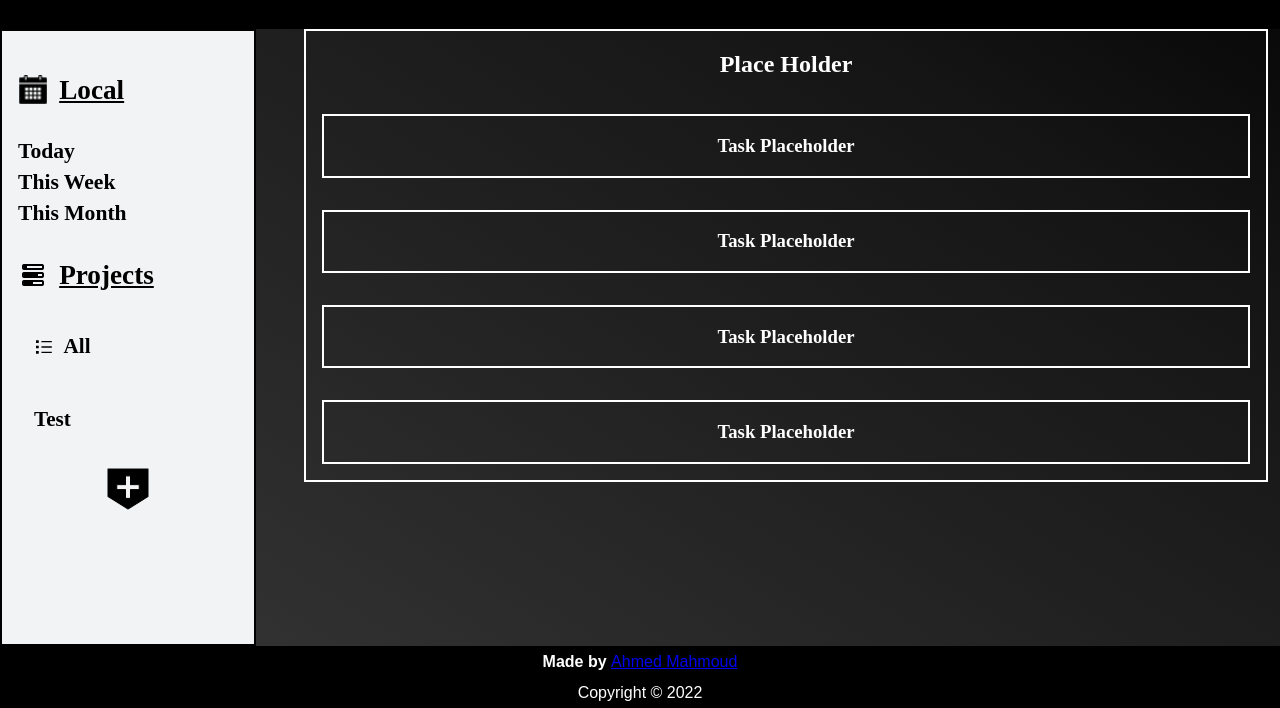
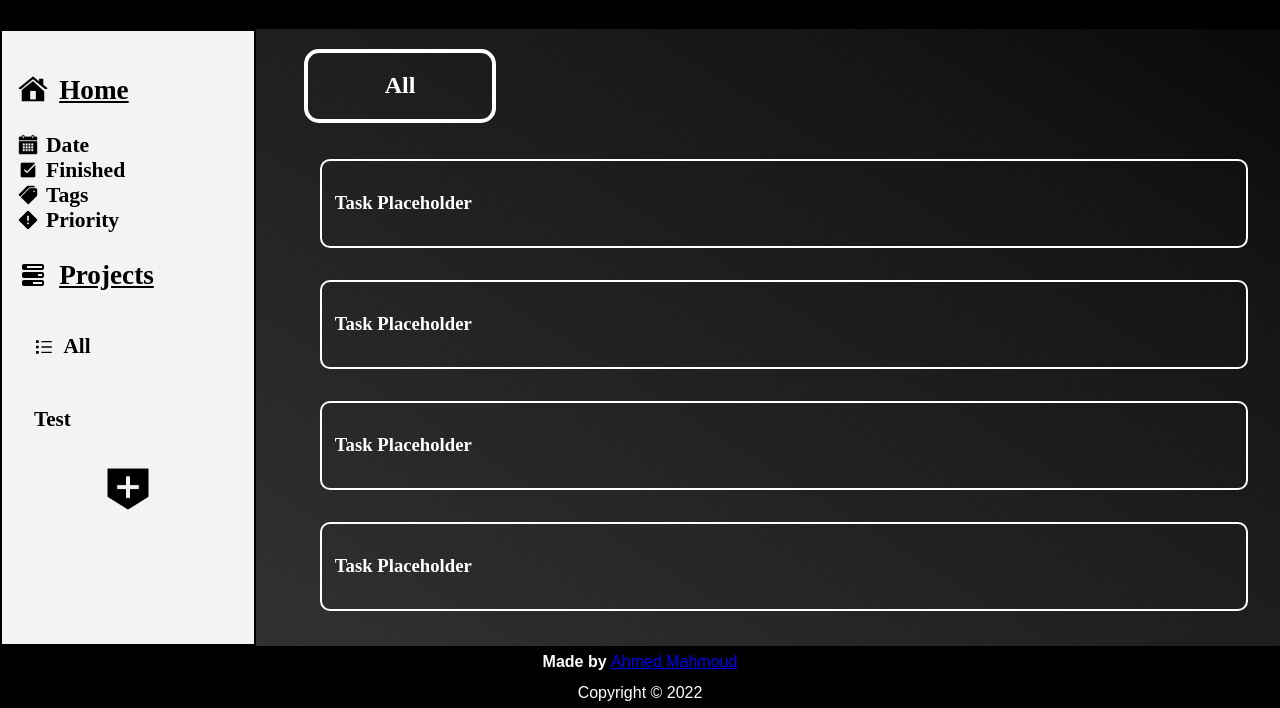
Before and after one commit to Ahmedmk11/todo-list, a website built with webpack: page src/index.html in a window 1280 px wide. Shown: the part 92-800 px from the top of the page. Built offline with nearby package versions, Linux system fonts and the light colour scheme.

Commit message:
Added classes to script and more icons

```diff
--- a/src/index.html
+++ b/src/index.html
@@ -16,12 +16,25 @@
         <div id="middle">
             <div id="side-bar">
                 <div id="one">
-                    <h3 id="local-title">Local</h3>
+                    <h3 id="local-title">Home</h3>
                 </div>
-                <div id="time-container">
-                    <p class="times">Today</p>
-                    <p class="times">This Week</p>
-                    <p class="times">This Month</p>
+                <div id="local-container">
+                    <div id="date-icon">
+                        <!-- icon -->
+                        <p class="times">Date</p>
+                    </div>
+                    <div id="finished-icon">
+                        <!-- icon -->
+                        <p class="times">Finished</p>
+                    </div>
+                    <div id="tag-icon">
+                        <!-- icon -->
+                        <p class="times">Tags</p>
+                    </div>
+                    <div id="priority-icon">
+                        <!-- icon -->
+                        <p class="times">Priority</p>
+                    </div>
                 </div>
                 <div id="two">
                     <h3 id="project-title">Projects</h3>
@@ -39,7 +52,7 @@
                 </div>
             </div>
             <div id="tasks">
-                <h2 id="current-project">Place Holder</h2>
+                <h2 id="current-project">All</h2>
                 <div class="task-item">
                     <h3>Task Placeholder</h3>
                 </div>
--- a/src/scripts/app.js
+++ b/src/scripts/app.js
@@ -0,0 +1,29 @@
+import addIcon from './ui.js'
+tasks = [];
+projects = [];
+tags = [];
+
+class Project {
+    constructor(title) {
+        this.title = title
+        this.icon = addIcon();
+    }
+}
+
+class Task {
+    constructor(title, description, dueDate = 'none', dueTime = 'none', tags = ['all'], priority = 1, isComplete = false) {
+        this.title = title;
+        this.description = description;
+        this.dueDate = dueDate;
+        this.dueTime = dueTime;
+        this.tags = tags;
+        this.priority = priority;
+        this.isComplete = isComplete;
+    }
+}
+
+class Tag {
+    constructor(title) {
+        this.title = title;
+    }
+}
--- a/src/scripts/ui.js
+++ b/src/scripts/ui.js
@@ -1,37 +1,65 @@
 import Sidebar from '../assets/images/side-bar.png';
 import Plus from '../assets/images/plus.png';
-import Calendar from '../assets/images/calendar.png';
 import Project from '../assets/images/projects.png';
+import Home from '../assets/images/home.png';
 import List from '../assets/images/list.png';
+import Date from '../assets/images/calendar.png';
+import Finished from '../assets/images/tick.png';
+import Tag from '../assets/images/tag.png';
+import Priority from '../assets/images/priority.png';
 import '../styles/style.css';
 
 const sidebarIcon = new Image();
 const plusIcon = new Image();
-const calendarIcon = new Image();
+const homeIcon = new Image();
 const projectsIcon = new Image();
 const listIcon = new Image();
+const dateIcon = new Image();
+const finishedIcon = new Image();
+const tagIcon = new Image();
+const priorityIcon = new Image();
 const projects = document.getElementById('projects');
 const header = document.querySelector('header');
 const sidebar = document.getElementById('side-bar');
 const one = document.getElementById('one');
 const two = document.getElementById('two');
 const all = document.getElementById('all');
+const tasks = document.getElementById('tasks');
+const date = document.getElementById('date-icon');
+const finished = document.getElementById('finished-icon');
+const tag = document.getElementById('tag-icon');
+const priority = document.getElementById('priority-icon');
 
 sidebarIcon.src = Sidebar;
 plusIcon.src = Plus;
-calendarIcon.src = Calendar;
+homeIcon.src = Home;
 projectsIcon.src = Project;
 listIcon.src = List;
+dateIcon.src = Date;
+finishedIcon.src = Finished;
+tagIcon.src = Tag;
+priorityIcon.src = Priority;
 
 plusIcon.id = 'plus-icon-side';
 
 sidebarIcon.addEventListener('click', () => {
     sidebarIcon.classList.toggle('show');
     sidebar.classList.toggle('slide');
+    tasks.classList.toggle('slide-left');
 });
 
 projects.appendChild(plusIcon);
 header.appendChild(sidebarIcon);
-one.appendChild(calendarIcon);
+one.appendChild(homeIcon);
 two.appendChild(projectsIcon);
 all.appendChild(listIcon);
+date.appendChild(dateIcon);
+finished.appendChild(finishedIcon);
+tag.appendChild(tagIcon);
+priority.appendChild(priorityIcon);
+
+export function addIcon() {
+    const icn = new Image();
+    icn.src = List;
+    return icn;
+}
--- a/src/styles/style.scss
+++ b/src/styles/style.scss
@@ -110,7 +110,7 @@ footer {
     -o-transition: transform 300ms ease-in-out;
 }
 
-#time-container {
+#local-container {
     height: 100px;
     display: flex;
     flex-direction: column;
@@ -187,12 +187,13 @@ footer {
     }
     img:hover {
         cursor: pointer;
+        image-rendering: crisp-edges;
         transform: scale(1.2);
         -webkit-transform: scale(1.2);
         -moz-transform: scale(1.2);
         -ms-transform: scale(1.2);
         -o-transform: scale(1.2);
-}
+    }
 }
 
 .project-class {
@@ -248,12 +249,70 @@ footer {
     display: flex;
     flex-direction: column;
     justify-content: space-evenly;
-    border: white 2px solid;
     min-height: 100%;
     height: fit-content;
     text-align: center;
+    transition: transform 300ms ease-in-out;
+    -webkit-transition: transform 300ms ease-in-out;
+    -moz-transition: transform 300ms ease-in-out;
+    -ms-transition: transform 300ms ease-in-out;
+    -o-transition: transform 300ms ease-in-out;
+    h2 {
+        width: 20%;
+        padding: 0.8em;
+        box-sizing: border-box;
+        border: 4px solid white;
+        border-radius: 15px;
+        -webkit-border-radius: 15px;
+        -moz-border-radius: 15px;
+        -ms-border-radius: 15px;
+        -o-border-radius: 15px;
+    }
     .task-item {
+        text-align: start;
         border: 2px solid white;
         margin: 1em;
+        border-radius: 10px;
+        -webkit-border-radius: 10px;
+        -moz-border-radius: 10px;
+        -ms-border-radius: 10px;
+        -o-border-radius: 10px;
+        padding: 0.8em;
+        box-sizing: border-box;
+        transition: transform 50ms ease-in-out;
+        -webkit-transition: transform 50ms ease-in-out;
+        -moz-transition: transform 50ms ease-in-out;
+        -ms-transition: transform 50ms ease-in-out;
+        -o-transition: transform 50ms ease-in-out;
+    }
+    .task-item:hover {
+        background-color: rgba(94, 94, 94, 0.4);
+        cursor: pointer;
+    }
+    .task-item:active {
+        transform: scale(0.95);
+        -webkit-transform: scale(0.95);
+        -moz-transform: scale(0.95);
+        -ms-transform: scale(0.95);
+        -o-transform: scale(0.95);
     }
 }
+
+.slide-left {
+    transform: translate(-20%);
+    -webkit-transform: translate(-20%);
+    -moz-transform: translate(-20%);
+    -ms-transform: translate(-20%);
+    -o-transform: translate(-20%);
+}
+
+#date-icon , #finished-icon, #tag-icon, #priority-icon {
+    display: flex;
+    flex-direction: row-reverse;
+    justify-content: flex-end;
+    align-items: center;
+    img {
+        margin-right: 0.5em;
+        width: 20px;
+    }
+}
```
Also changed, not shown: src/assets/images/home.png (added), src/assets/images/priority.png (added), src/assets/images/tag.png (added), src/assets/images/tick.png (added), src/styles/style.css, 1 other file.
